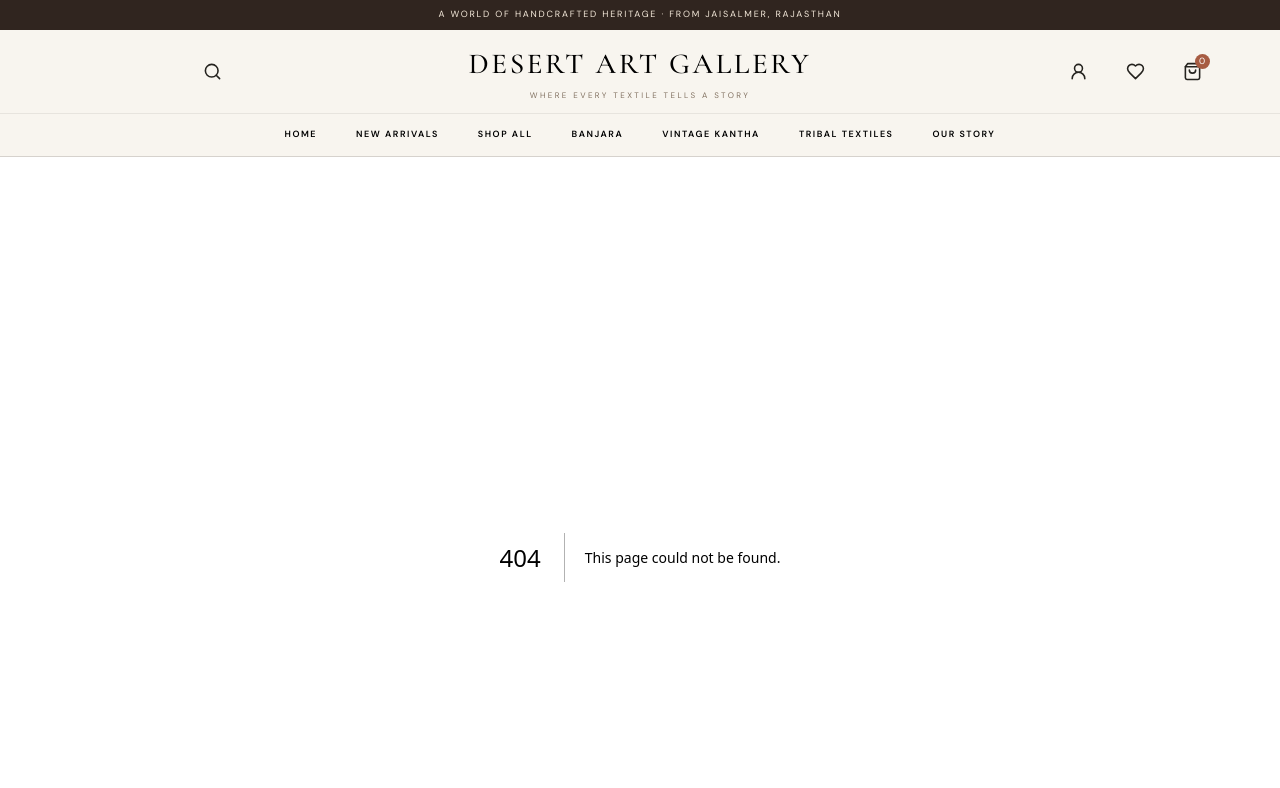
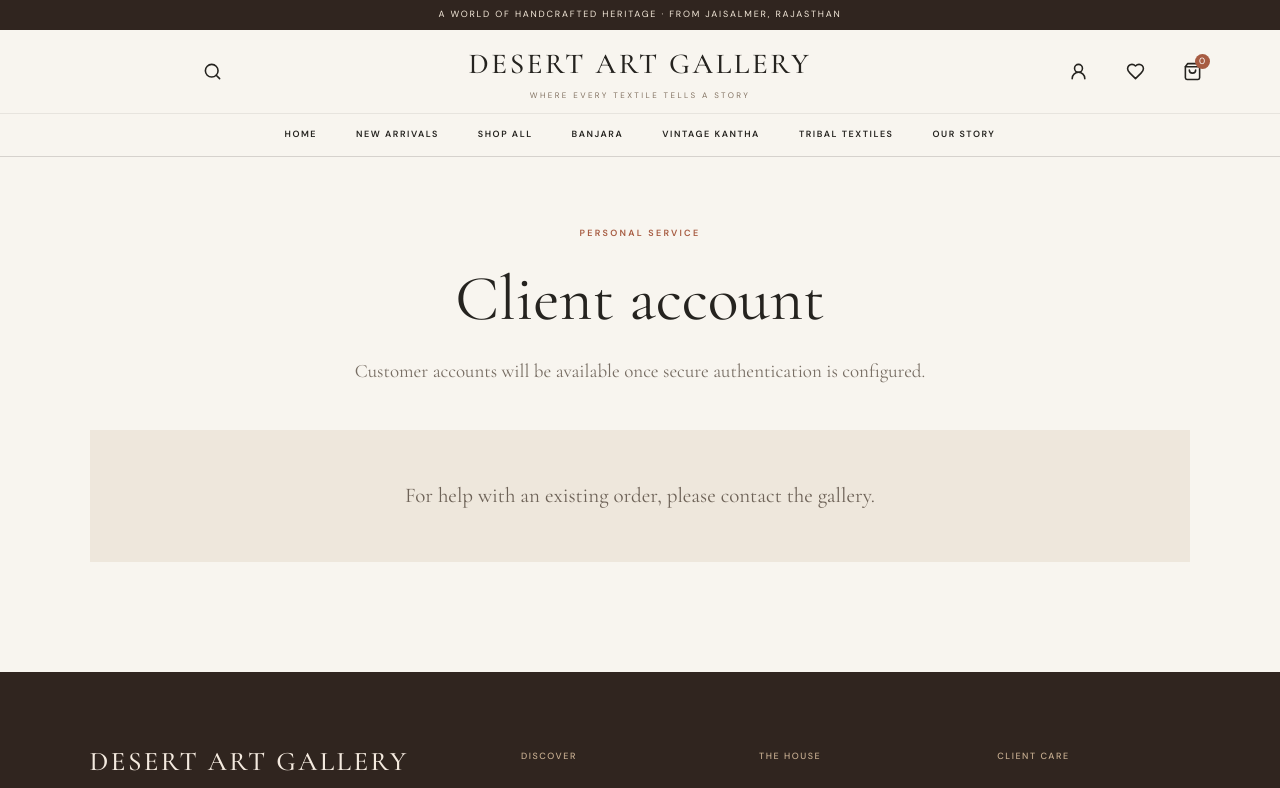
Before and after one commit to tchouhanjsm/desert-art-gallery, a Next.js app: page /account in a window 1280 px wide. Before the commit this address had no page. Shown: the top 788 px of the page. Built offline with nearby package versions, Linux system fonts and the light colour scheme.

Commit message:
feat: build src/app/account/page.tsx

```diff
--- /dev/null
+++ b/src/app/account/page.tsx
@@ -0,0 +1 @@
+export const metadata={title:"Client account"};export default function AccountPage(){return <div className="page-shell"><div className="page-heading"><div className="section-kicker">PERSONAL SERVICE</div><h1>Client account</h1><p>Customer accounts will be available once secure authentication is configured.</p></div><div className="empty-note">For help with an existing order, please <a href="/contact">contact the gallery</a>.</div></div>;}
```
